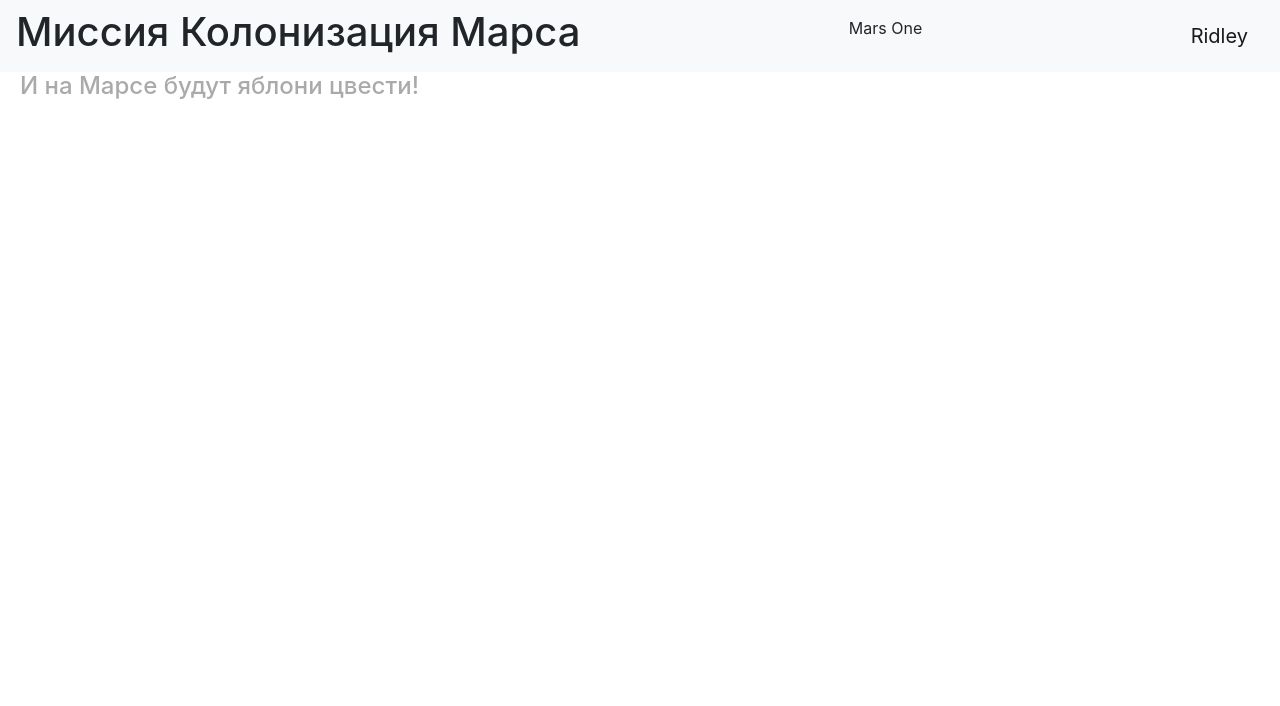
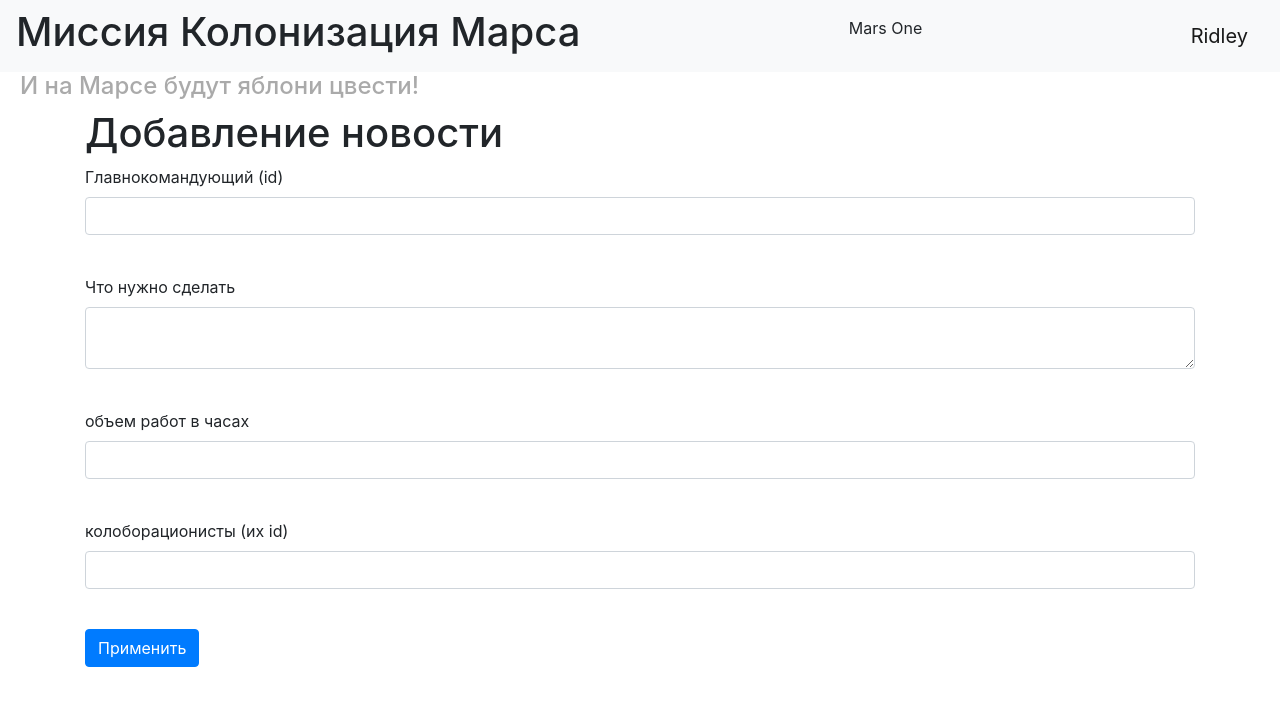
Before and after one commit to MrPr0per/mars2, a Flask app: page /add_job in a window 1280 px wide. Shown: the top 706 px of the page. Run offline with Flask 2, Linux system fonts and the light colour scheme; a user stored in the database is signed in; some libraries are stand-ins or nearby versions.

Commit message:
WEB. Flask-sqlalchemy добавлено добавление работы запускать server.py, смотреть на http://127.0.0.1:8080/jobs_list там будет кнопка "добавить работу"

```diff
--- a/data/jobs.py
+++ b/data/jobs.py
@@ -1,3 +1,4 @@
+import datetime
 import sqlalchemy
 from sqlalchemy import orm
 
@@ -12,7 +13,7 @@ class Jobs(SqlAlchemyBase):
     job = sqlalchemy.Column(sqlalchemy.String)
     work_size = sqlalchemy.Column(sqlalchemy.Integer)
     collaborators = sqlalchemy.Column(sqlalchemy.String)
-    start_date = sqlalchemy.Column(sqlalchemy.DateTime)
+    start_date = sqlalchemy.Column(sqlalchemy.DateTime, default=datetime.datetime.now)
     end_date = sqlalchemy.Column(sqlalchemy.DateTime)
     is_finished = sqlalchemy.Column(sqlalchemy.Boolean)
 
--- /dev/null
+++ b/forms/add_job_form.py
@@ -0,0 +1,12 @@
+from flask_wtf import FlaskForm
+from wtforms import StringField, TextAreaField
+from wtforms import BooleanField, SubmitField, IntegerField
+from wtforms.validators import DataRequired
+
+
+class AddJobForm(FlaskForm):
+    team_leader = IntegerField('Главнокомандующий (id)')
+    job = TextAreaField("Что нужно сделать")
+    work_size = IntegerField('объем работ в часах')
+    collaborators = StringField('колоборационисты (их id)')
+    submit = SubmitField('Применить')
--- a/server.py
+++ b/server.py
@@ -4,6 +4,7 @@ from data.users import User
 from data.jobs import Jobs
 from forms.register_form import RegisterForm
 from forms.login_form import LoginForm
+from forms.add_job_form import AddJobForm
 from flask_login import LoginManager, login_user, login_required, logout_user
 
 app = Flask(__name__)
@@ -222,6 +223,26 @@ def jobs_list():
     return render_template('jobs_list.html', jobs=jobs)
 
 
+@app.route('/add_job', methods=['GET', 'POST'])
+@login_required
+def add_job():
+    form = AddJobForm()
+    if form.validate_on_submit():
+        db_sess = db_session.create_session()
+        job = Jobs()
+
+        job.team_leader = form.team_leader.data
+        job.job = form.job.data
+        job.work_size = form.work_size.data
+        job.collaborators = form.collaborators.data
+        job.is_finished = False
+
+        db_sess.add(job)
+        db_sess.commit()
+        return redirect('/jobs_list')
+    return render_template('add_job.html', form=form)
+
+
 @app.route('/register', methods=['GET', 'POST'])
 def reqister():
     form = RegisterForm()
--- /dev/null
+++ b/templates/add_job.html
@@ -0,0 +1,46 @@
+{% extends "base.html" %}
+
+{% block content %}
+<h1>Добавление новости</h1>
+<form action="" method="post">
+    {{ form.hidden_tag() }}
+    <p>
+        {{ form.team_leader.label }}<br>
+        {{ form.team_leader(class="form-control") }}<br>
+        {% for error in form.team_leader.errors %}
+            <p class="alert alert-danger" role="alert">
+                {{ error }}
+            </p>
+        {% endfor %}
+    </p>
+    <p>
+        {{ form.job.label }}<br>
+        {{ form.job(class="form-control") }}<br>
+        {% for error in form.job.errors %}
+            <p content="alert alert-danger" role="alert">
+                {{ error }}
+            </p>
+        {% endfor %}
+    </p>
+    <p>
+        {{ form.work_size.label }}<br>
+        {{ form.work_size(class="form-control") }}<br>
+        {% for error in form.work_size.errors %}
+            <p content="alert alert-danger" role="alert">
+                {{ error }}
+            </p>
+        {% endfor %}
+    </p>
+    <p>
+        {{ form.collaborators.label }}<br>
+        {{ form.collaborators(class="form-control") }}<br>
+        {% for error in form.collaborators.errors %}
+            <p content="alert alert-danger" role="alert">
+                {{ error }}
+            </p>
+        {% endfor %}
+    </p>
+    <p>{{ form.submit(type="submit", class="btn btn-primary") }}</p>
+    {{message}}
+</form>
+{% endblock %}
--- a/templates/jobs_list.html
+++ b/templates/jobs_list.html
@@ -5,6 +5,10 @@
 <br>
 <h1 style="text-align: center">Works log</h1>
 <br>
+
+{% if current_user.is_authenticated %}
+    <a href="add_job" class="btn btn-secondary">Добавить новость</a>
+{% endif %}
 
 {% for job in jobs %}
 <h4>Action #{{job.id}}</h4>
```
Also changed, not shown: db/mars_explorer.db.
